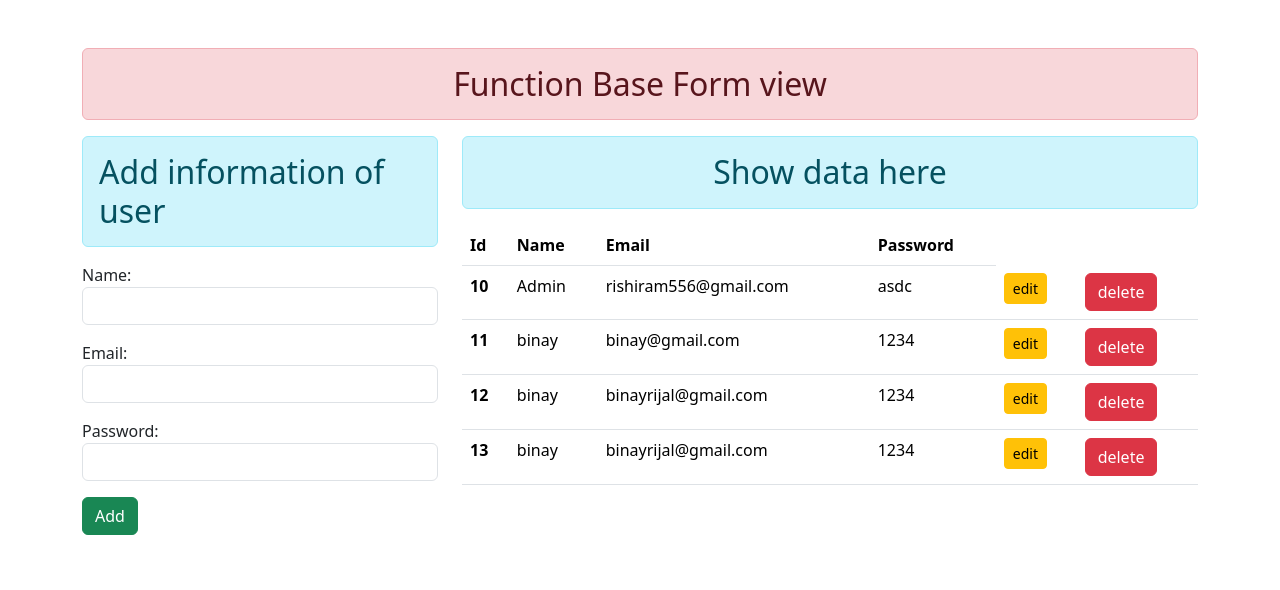
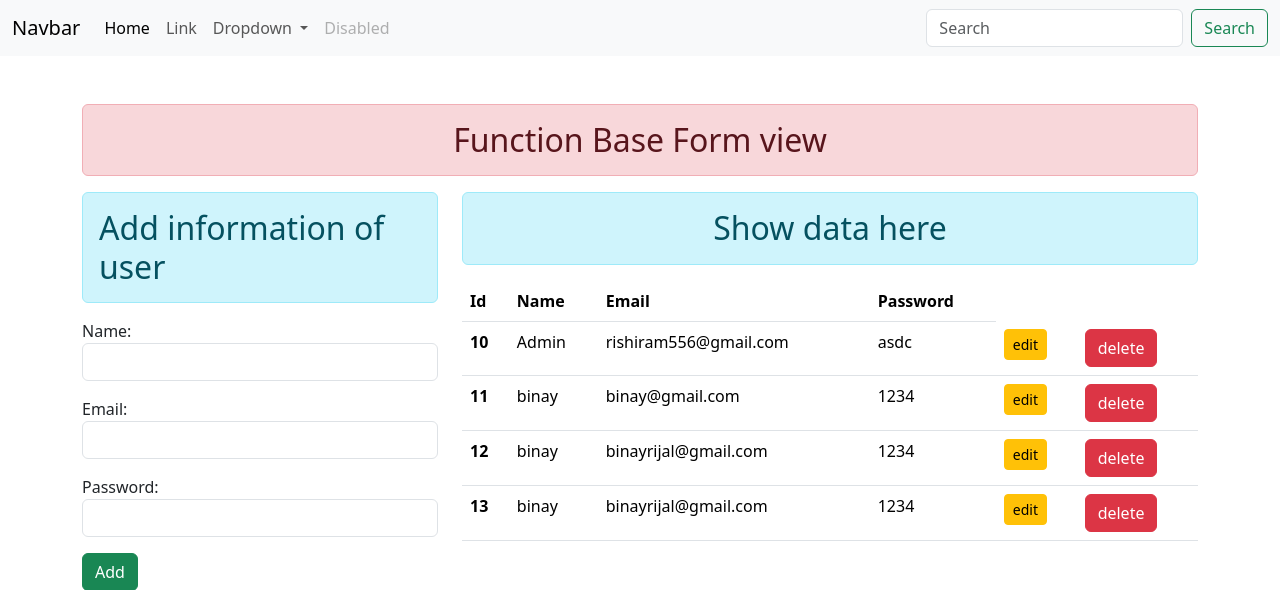
Before and after one commit to binayrijal/djangonew, a Django app: page / in a window 1280 px wide. Shown: the top 590 px of the page. Run offline with Django 4.2, Linux system fonts and the light colour scheme; data comes from the database, SQL or seed files in the repository; both versions use the stored data as it was after the commit; some libraries are stand-ins or nearby versions.

Commit message:
some change in views

```diff
--- a/crudshow/crudstart/templates/base.html
+++ b/crudshow/crudstart/templates/base.html
@@ -10,6 +10,42 @@
     <link rel="stylesheet" href="{% static 'enroll/css/bootstrap.css'%}">
 </head>
 <body>
+    <nav class="navbar navbar-expand-lg bg-body-tertiary">
+        <div class="container-fluid">
+          <a class="navbar-brand" href="#">Navbar</a>
+          <button class="navbar-toggler" type="button" data-bs-toggle="collapse" data-bs-target="#navbarSupportedContent" aria-controls="navbarSupportedContent" aria-expanded="false" aria-label="Toggle navigation">
+            <span class="navbar-toggler-icon"></span>
+          </button>
+          <div class="collapse navbar-collapse" id="navbarSupportedContent">
+            <ul class="navbar-nav me-auto mb-2 mb-lg-0">
+              <li class="nav-item">
+                <a class="nav-link active" aria-current="page" href="{% url 'addshow'  %}">Home</a>
+              </li>
+              <li class="nav-item">
+                <a class="nav-link" href="{%url 'link' %}">Link</a>
+              </li>
+              <li class="nav-item dropdown">
+                <a class="nav-link dropdown-toggle" href="#" role="button" data-bs-toggle="dropdown" aria-expanded="false">
+                  Dropdown
+                </a>
+                <ul class="dropdown-menu">
+                  <li><a class="dropdown-item" href="#">Action</a></li>
+                  <li><a class="dropdown-item" href="#">Another action</a></li>
+                  <li><hr class="dropdown-divider"></li>
+                  <li><a class="dropdown-item" href="#">Something else here</a></li>
+                </ul>
+              </li>
+              <li class="nav-item">
+                <a class="nav-link disabled" aria-disabled="true">Disabled</a>
+              </li>
+            </ul>
+            <form class="d-flex" role="search">
+              <input class="form-control me-2" type="search" placeholder="Search" aria-label="Search">
+              <button class="btn btn-outline-success" type="submit">Search</button>
+            </form>
+          </div>
+        </div>
+      </nav>
     <div class="container mt-5">
         <h2 class="text-center alert alert-danger">Function Base Form view</h2>
         {% block content %}
--- a/crudshow/crudstart/urls.py
+++ b/crudshow/crudstart/urls.py
@@ -4,5 +4,8 @@ from . import views
 urlpatterns=[
   path('',views.addshow,name="addshow"),
   path('delete/<int:id>',views.delete_data,name="deletedata"),
-  path('<int:id>/',views.update_data,name="updatedata")
+  path('<int:id>/',views.update_data,name="updatedata"),
+  path('link/',views.uddate_data,name="link")
+
+
  ]
--- a/crudshow/crudstart/views.py
+++ b/crudshow/crudstart/views.py
@@ -12,6 +12,8 @@ def addshow(request):
             fo=UserRegistration()
     else:
         fo=UserRegistration()
+
+
     regr=User.objects.all()
 
     return render(request,'addandshow.html', {'fobj':fo,'regs':regr} )
@@ -21,14 +23,22 @@ def delete_data(request,id):
         obj=User.objects.get(pk=id)
         obj.delete()
     return HttpResponseRedirect('/')
+
+
 def update_data(request,id):
 
     if request.method=="POST":
         obj=User.objects.get(pk=id)
         fm=UserRegistration(request.POST,instance=obj)
-        if fm.is_valid():
+
+        if not (obj.email==User.email and obj.name==User.name):
+         if fm.is_valid():
             fm.save()
     else:
         obj=User.objects.get(pk=id)
         fm=UserRegistration(instance=obj)
     return render(request,'updata.html',{'fmdata':fm})
+
+def uddate_data(request):
+
+    return render(request,'updata.html')
```
Also changed, not shown: crudshow/db.sqlite3.
